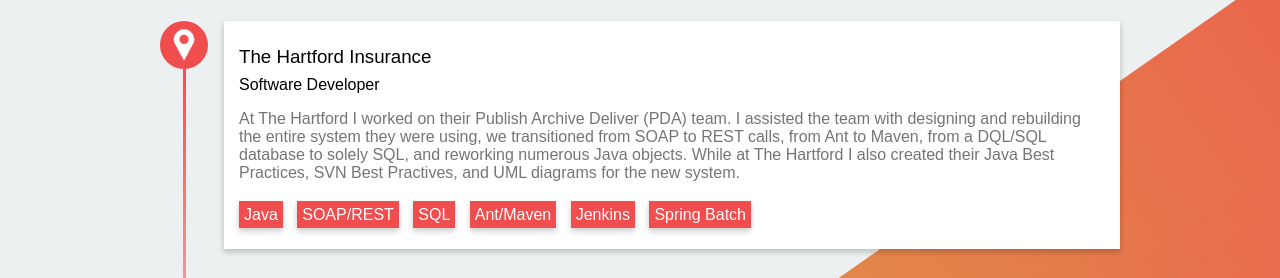
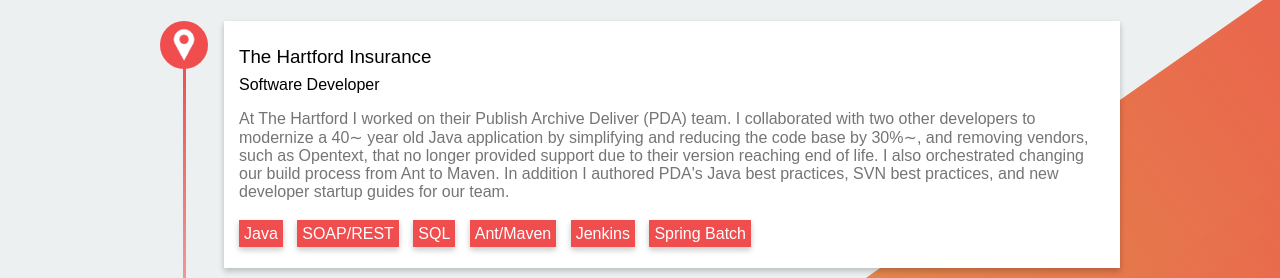
Before and after one commit to Justin-Schneider/Justin-Schneider.github.io, a plain HTML site: page index.html in a window 1280 px wide. Shown: the part 498-776 px from the top of the page. Drawn offline with Linux system fonts and the light colour scheme; a web font is replaced by a local one.

Commit message:
updated the description for the hartford expercince

```diff
--- a/index.html
+++ b/index.html
@@ -44,9 +44,10 @@
             <div class="experiencecard">
                 <h3>The Hartford Insurance</h3>
                 <h4>Software Developer</h4>
-                <p>At The Hartford I worked on their Publish Archive Deliver (PDA) team. I assisted the team with designing and rebuilding the entire system they were using,
-                   we transitioned from SOAP to REST calls, from Ant to Maven, from a DQL/SQL database to solely SQL, and reworking numerous Java objects.
-                    While at The Hartford I also created their Java Best Practices, SVN Best Practives, and UML diagrams for the new system.</p>
+                <p>At The Hartford I worked on their Publish Archive Deliver (PDA) team. I collaborated with two other developers to modernize a 40∼ year old Java application by simplifying and
+                    reducing the code base by 30%∼, and removing vendors, such as Opentext, that no longer provided support due to their version reaching end of life. I also orchestrated changing
+                    our build process from Ant to Maven. In addition I authored PDA's Java best practices, SVN best practices, and new developer startup guides for our team.
+                </p>
                 <span class="tag">Java</span>
                 <span class="tag">SOAP/REST</span>
                 <span class="tag">SQL</span>
```
